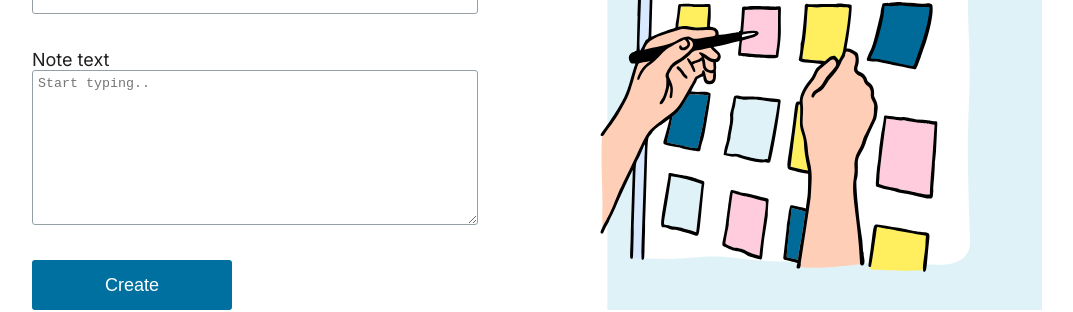
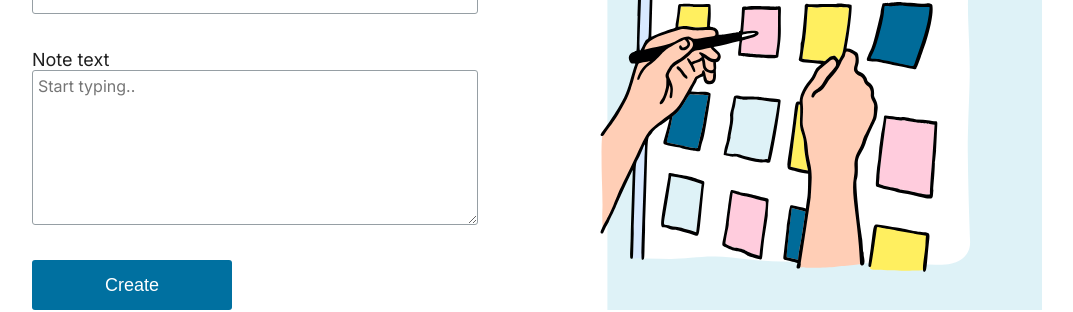
Before and after one commit to saachko/note-editor, a React (Create React App) app: page / in a window 1280 px wide. Shown: the part 132-444 px from the top of the page, without its empty margins (103-1176 px from the left). Built offline with nearby package versions, Linux system fonts and the light colour scheme.

Commit message:
fix: fix styles

```diff
--- a/src/styles/_variables.scss
+++ b/src/styles/_variables.scss
@@ -15,3 +15,6 @@ $primaryColor: #0070a0;
 $transition: all 0.2s ease-out;
 $hoverOpacity: 0.6;
 $activeOpacity: 0.4;
+
+$textFont: 'Inter', sans-serif;
+$titleFont: 'Arvo', serif;
--- a/src/styles/styles.scss
+++ b/src/styles/styles.scss
@@ -42,6 +42,8 @@
     border: solid 1px $grey;
     outline: none;
     transition: $transition;
+    font-family: $textFont;
+    font-size: 16px;
 
     &:focus,
     &:hover {
```
